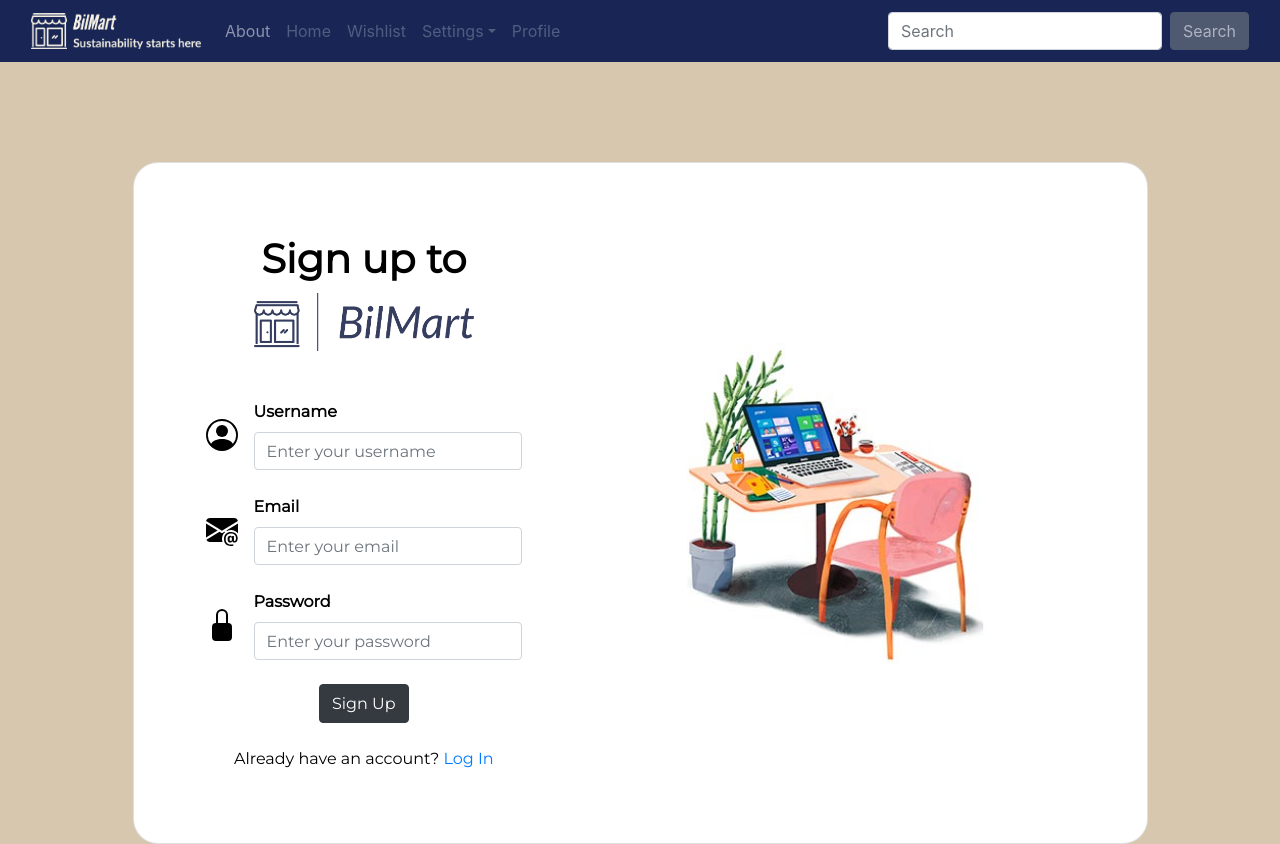
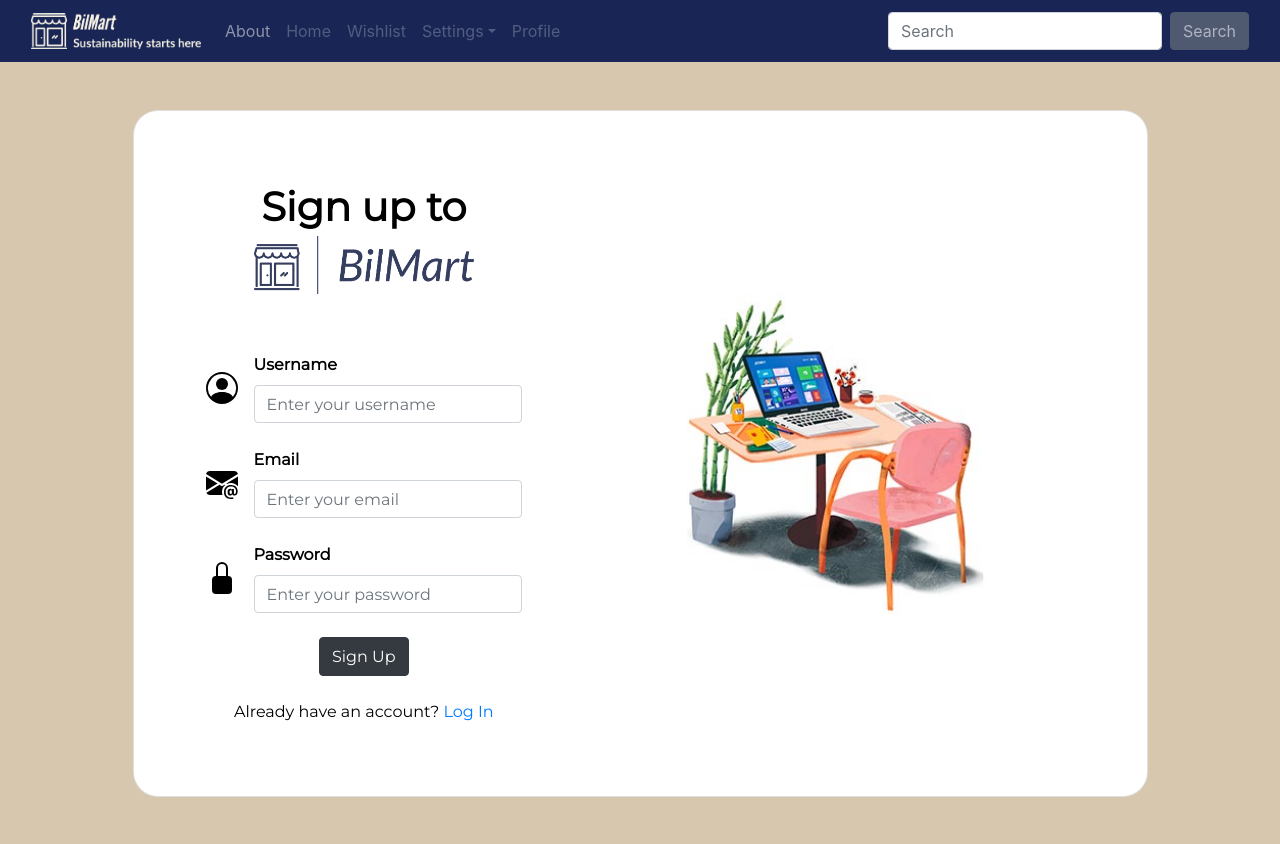
Before and after one commit to hkeremh/BilMart, a React (Create React App) app in the folder Bilmart MVC/view/: page /signup in a window 1280 px wide. After the commit the page ends 800 px from the top, so only its background shows below. Built offline with nearby package versions, Linux system fonts and the light colour scheme; no server answers.

Commit message:
sizing fixes

```diff
--- a/Bilmart MVC/view/src/components/SignUp.jsx
+++ b/Bilmart MVC/view/src/components/SignUp.jsx
@@ -72,14 +72,14 @@ const handleSuccess = (msg) =>
     return(
       <div>
       <NavBar />
-    <div class="container h-100" style={{marginTop: "100px"}}>
+    <div class="container h-100" style={{marginTop: "3rem"}}>
       <div class="row d-flex justify-content-center align-items-center h-100">
         <div class="col-lg-12 col-xl-11">
           <div class="card text-black" style={{borderRadius: "25px"}}>
             <div class="card-body p-md-5">
               <div class="row justify-content-center">
                 <div class="col-md-10 col-lg-6 col-xl-5 order-2 order-lg-1">
-                  <p class="text-center h1 fw-bold mb-5 mx-1 mx-md-4 mt-4 text">Sign up to <img src={logo} width="220" height="auto" style={{marginTop: "10px"}}/></p>
+                  <p class="text-center h1 fw-bold mb-5 mx-1 mx-md-4 mt-4 text">Sign up to <img src={logo} width="220" height="auto" style={{marginTop: "5px", marginBottom: "10px"}}/></p>
                   <form class="mx-1 mx-md-4" onSubmit={onSubmit}>
                   <div class="d-flex flex-row align-items-center mb-4">
                       <svg xmlns="http://www.w3.org/2000/svg" width="32" height="32" fill="currentColor" class="bi bi-person-circle fa-lg me-3 fa-fw" viewBox="0 0 16 16">
--- a/Bilmart MVC/view/src/components/login.jsx
+++ b/Bilmart MVC/view/src/components/login.jsx
@@ -69,7 +69,7 @@ export default function Login() {
     return(
     <div>
     <NavBar />
-  <div class="container h-100" style={{marginTop: "100px"}}>
+  <div class="container" style={{marginTop: "5rem"}}>
     <div class="row d-flex justify-content-center align-items-center h-100">
       <div class="col-lg-12 col-xl-11">
         <div class="card text-black" style={{borderRadius: "25px"}}>
--- a/Bilmart MVC/view/src/components/navbar.jsx
+++ b/Bilmart MVC/view/src/components/navbar.jsx
@@ -53,7 +53,7 @@ function NavBar(props) {
               </NavDropdown.Item>
               <NavDropdown.Divider />
               <NavDropdown.Item>
-              <a onClick={Logout}>Logout</a>
+              <a onClick={Logout}>Log out</a>
               </NavDropdown.Item>
             </NavDropdown>
             <Nav.Link href="/profile" disabled={disabled}>Profile</Nav.Link>
```
